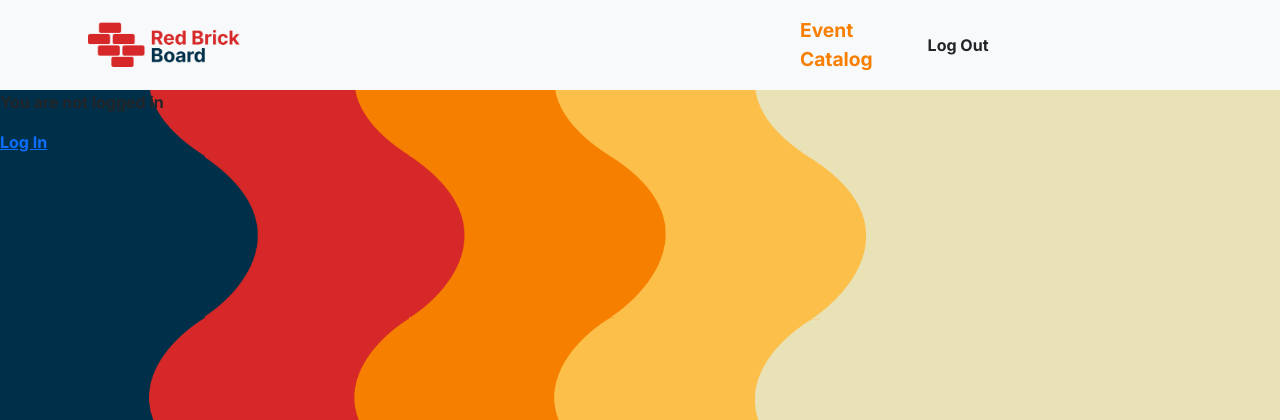
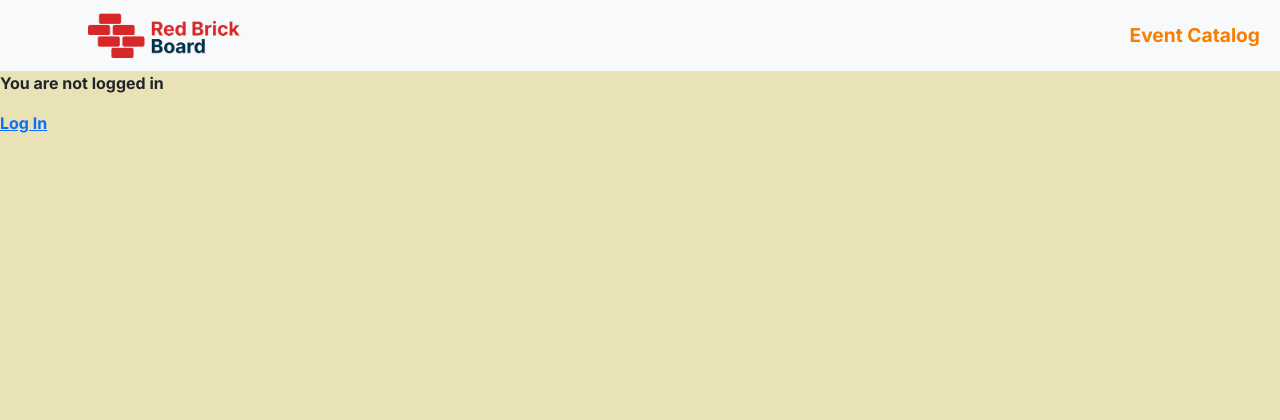
Before and after one commit to avraiel/red_brick_board, a Django app: page / in a window 1280 px wide. Shown: the top 420 px of the page. Run offline with Django 4.2, Linux system fonts and the light colour scheme; some libraries are stand-ins or nearby versions.

Commit message:
edited for presentation purposes

```diff
--- a/redbrickboard/event_management/templates/event_management/create_event.html
+++ b/redbrickboard/event_management/templates/event_management/create_event.html
@@ -2,7 +2,7 @@
 {% load static %}
 {% block title %}Widget's Forum{% endblock %}
 {% block content %}
-<div class="container justify-content-md-center align-items-center vh-80" id="trial">
+<div class="container justify-content-md-center align-items-center" id="trial">
      <div class="row">
           <div class="col-12">
                <div class="main content" style="font-family:'Inter';">
--- a/redbrickboard/static/css/custom.css
+++ b/redbrickboard/static/css/custom.css
@@ -11,7 +11,7 @@
 body {
      font-family: "Inter";
      background-color: var(--theme-dutch-white);
-     background-image: url("/static/images/Continuous Background.png");
+     /* background-image: url("/static/images/Continuous Background.png"); */
      background-position: left top;
      background-repeat: repeat-y;
      background-size: 80%;
--- a/redbrickboard/templates/base.html
+++ b/redbrickboard/templates/base.html
@@ -29,9 +29,9 @@
                     <div class="navbar-nav">
                          <a class="nav-link" href="#">Event Catalog</a>
                     </div>
-                    <form class="container-fluid justify-content-start">
-                         <button class="btn" type="button">Log Out</button>
-                    </form>
+                    {% comment %} <form class="container-fluid justify-content-start">
+                         <button class="btn" type="button" >Log Out</button>
+                    </form> {% endcomment %}
                </div>
           </div>
      </nav>
```
